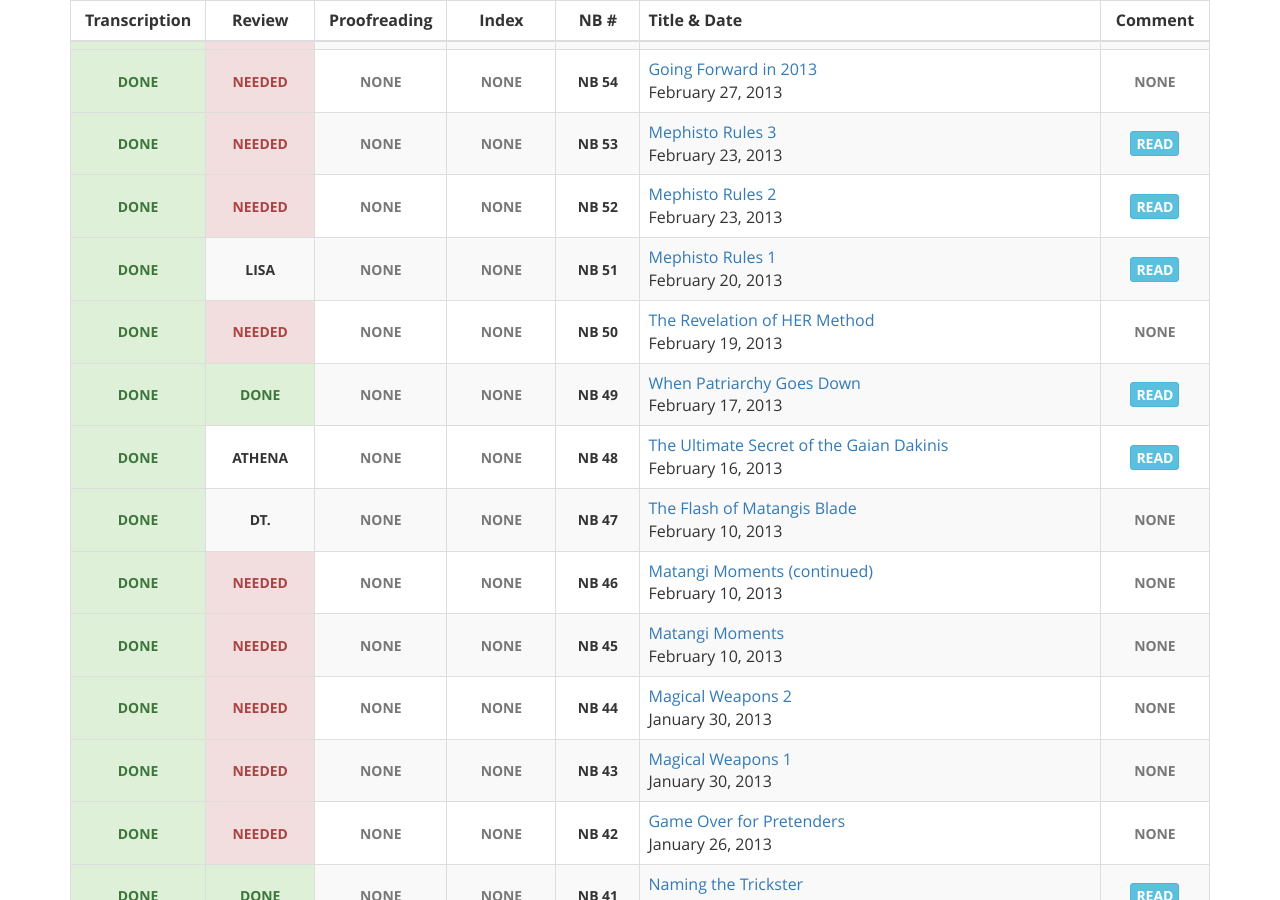
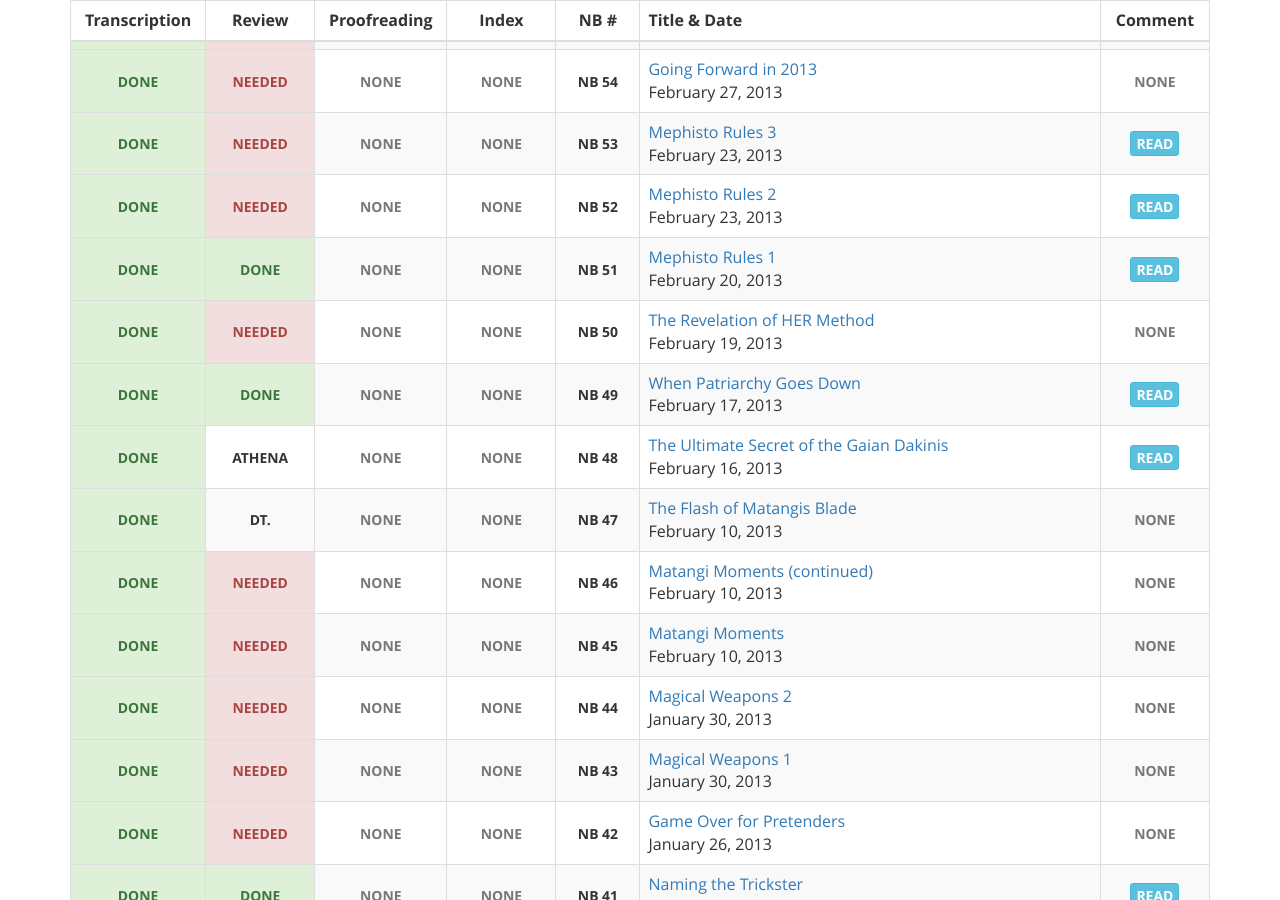
Before and after one commit to gaiaspora/gaiaspora.github.io, a Jekyll site: the page built from content/navigator-briefings.markdown, in a window 1280 px wide and 900 px high, scrolled down 5401 px. Built offline with Jekyll 4.4.1, drawn with Linux system fonts in a browser that asks for light colours.

Commit message:
Update nb.yaml

```diff
--- a/_data/nb.yaml
+++ b/_data/nb.yaml
@@ -738,12 +738,12 @@
 
 - NB: "51"
   Transcription: "done"
-  Review: "Lisa"
+  Review: "done"
   Proofreading: "none"
   Index: "none"
   Title: "Mephisto Rules 1"
   Date: "February 20, 2013"
-  Comment: "A.Still"
+  Comment: "A.Still/Lisa"
 
 - NB: "50"
   Transcription: "done"
```
